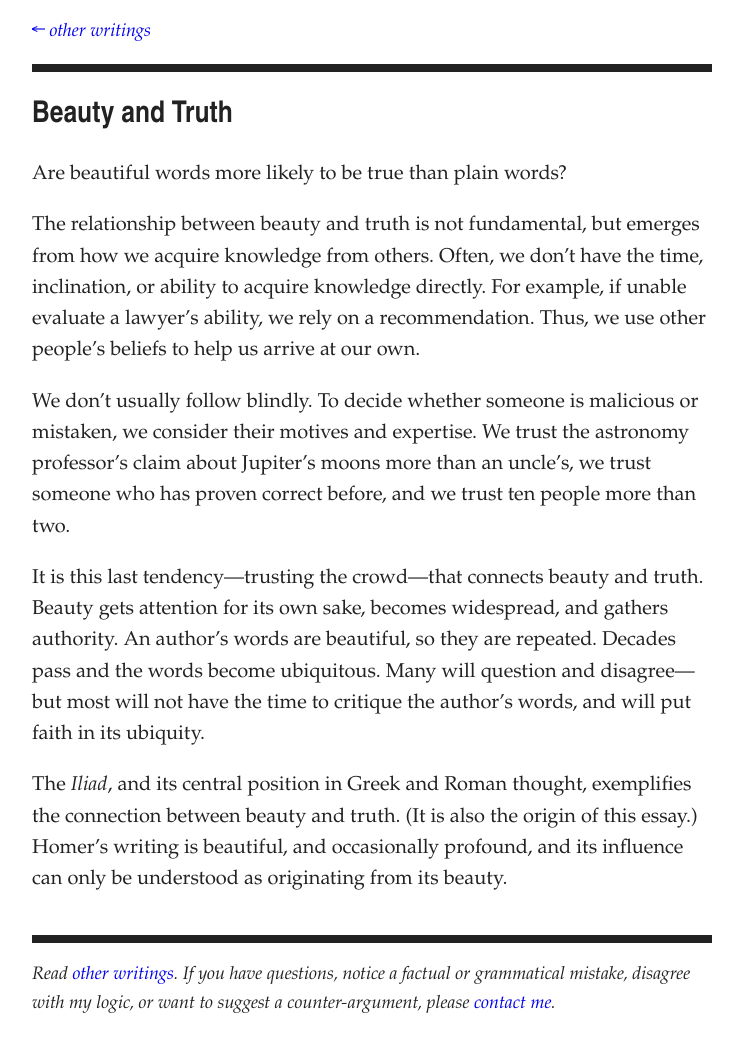
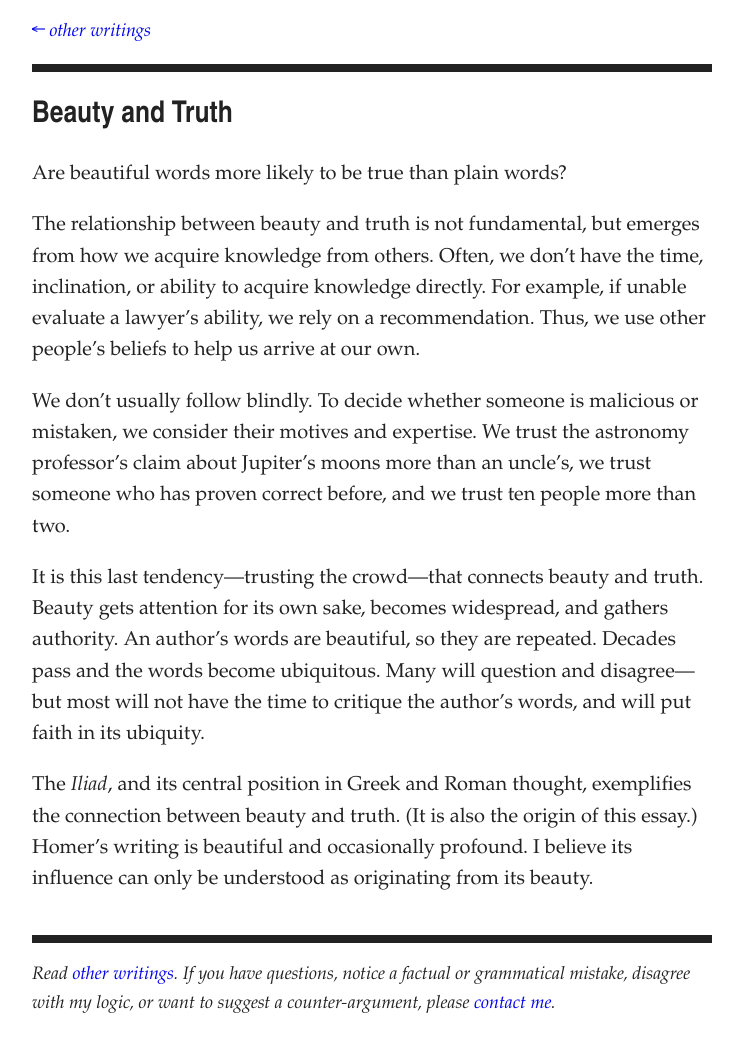
Before and after one commit to artsandmetaphysics/goodlifeodyssey, a Jekyll site: the page built from _documents/beauty-and-truth.md, in a window 1280 px wide. Shown: the whole page, without its empty margins (268-1011 px from the left). Built offline with Jekyll 4.4.1, drawn with Linux system fonts in a browser that asks for light colours.

Commit message:
Add content

```diff
--- a/_documents/beauty-and-truth.md
+++ b/_documents/beauty-and-truth.md
@@ -15,7 +15,7 @@ We don’t usually follow blindly. To decide whether someone is malicious or mis
 
 It is this last tendency—trusting the crowd—that connects beauty and truth. Beauty gets attention for its own sake, becomes widespread, and gathers authority. An author’s words are beautiful, so they are repeated. Decades pass and the words become ubiquitous. Many will question and disagree—but most will not have the time to critique the author’s words, and will put faith in its ubiquity.
 
-The _Iliad_, and its central position in Greek and Roman thought, exemplifies the connection between beauty and truth. (It is also the origin of this essay.) Homer’s writing is beautiful, and occasionally profound, and its influence can only be understood as originating from its beauty.
+The _Iliad_, and its central position in Greek and Roman thought, exemplifies the connection between beauty and truth. (It is also the origin of this essay.) Homer’s writing is beautiful and occasionally profound. I believe its influence can only be understood as originating from its beauty.
 
 {% comment %}
 Add more details about the Iliad.
```
Also changed, not shown: documents/beauty-and-truth.md (+1 -1 lines).
